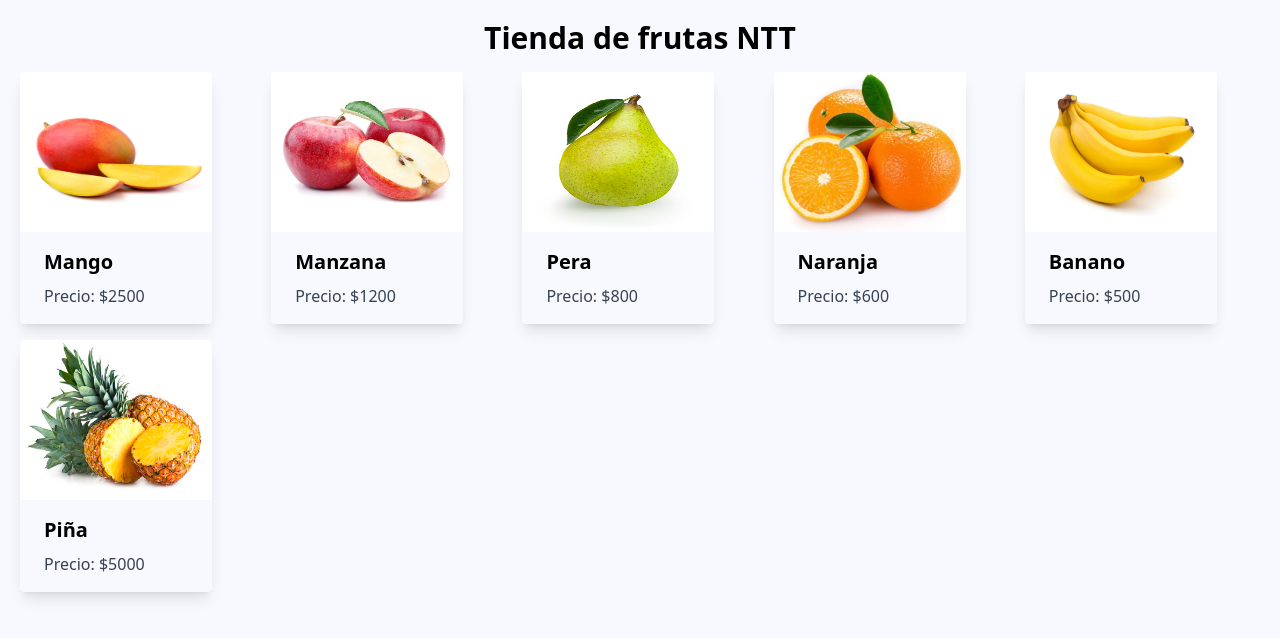
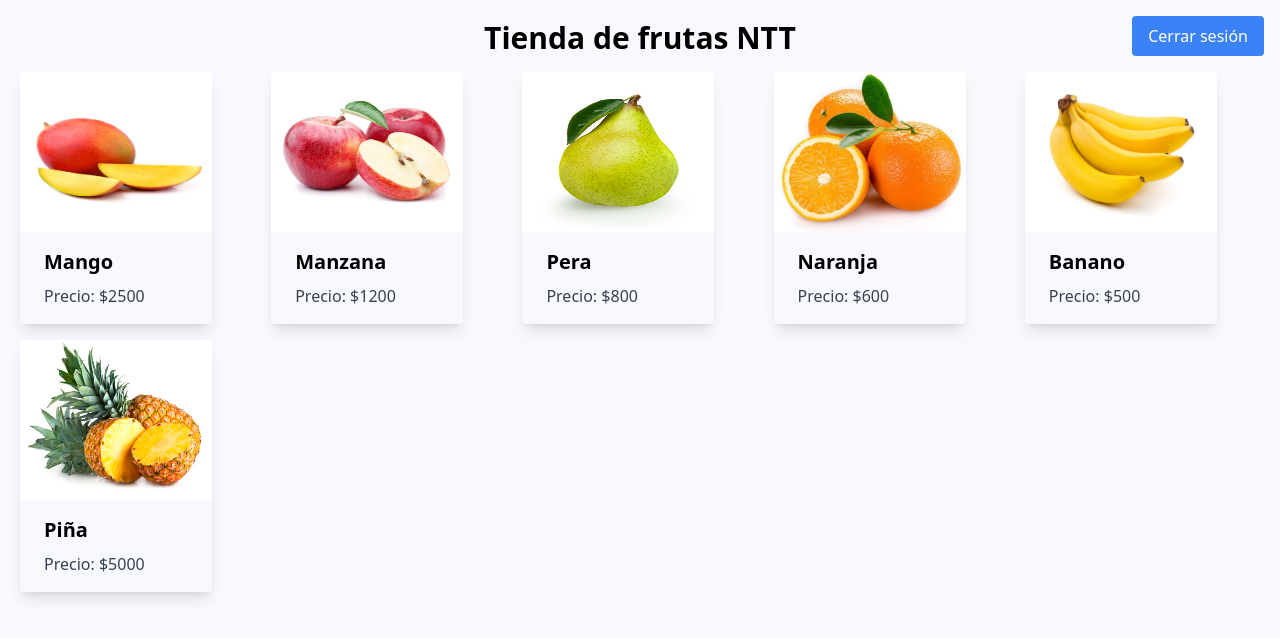
Before and after one commit to daalcarazq/prueba-tecnica, a Next.js app: page /homepage in a window 1280 px wide. Shown: the top 638 px of the page. Built offline with nearby package versions, Linux system fonts and the light colour scheme; data requests are answered from the project's data file.

Commit message:
feat: added routing to login and homepage

```diff
--- a/src/components/gridCardComponent.js
+++ b/src/components/gridCardComponent.js
@@ -1,9 +1,10 @@
 import React, {useEffect, useState} from 'react'
 import ProductCard from './productCard';
+import { useRouter } from 'next/navigation'
 
 function GridCardComponent() {
-
     const [fruits, setFruits] = useState([]);
+    const router = useRouter();
 
     useEffect(() => {
         const fetchFruits = async () => {
@@ -20,8 +21,13 @@ function GridCardComponent() {
         fetchFruits();
     }, [])
 
+    const handleLogout = () => {
+        router.push('/');
+    };
+
     return (
         <div>
+            <button className="absolute top-0 right-0 mt-4 mr-4 bg-blue-500 text-white px-4 py-2 rounded" onClick={handleLogout}>Cerrar sesión</button>
             <h1 className="text-3xl font-bold mb-4 text-center">Tienda de frutas NTT</h1>
             <div className="grid grid-cols-1 sm:grid-cols-2 md:grid-cols-3 lg:grid-cols-5 gap-4">
                 {fruits && fruits.map((fruit) => (
@@ -30,6 +36,7 @@ function GridCardComponent() {
                         imageUrl={fruit.imageUrl}
                         productName={fruit.name}
                         price={fruit.price}
+                        amount={fruit.amount}
                     />
                 ))}
             </div>
--- a/src/components/login.js
+++ b/src/components/login.js
@@ -1,9 +1,11 @@
 import React, { useState } from 'react';
+import { useRouter } from 'next/navigation'
 
 function LoginPage() {
   const [username, setUsername] = useState('');
   const [password, setPassword] = useState('');
   const [error, setError] = useState('');
+  const router = useRouter();
 
   const handleSubmit = async (e) => {
     e.preventDefault();
@@ -12,10 +14,9 @@ function LoginPage() {
       const response = await fetch('http://localhost:3001/users');
       const users = await response.json();
       const authenticatedUser = users.find(user => user.username === username && user.password === password);
-
       if (authenticatedUser) {
-        console.log('Inicio de sesión exitoso');
         setError('');
+        router.push('/homepage');
       } else {
         setError('Nombre de usuario o contraseña incorrectos');
       }
```
